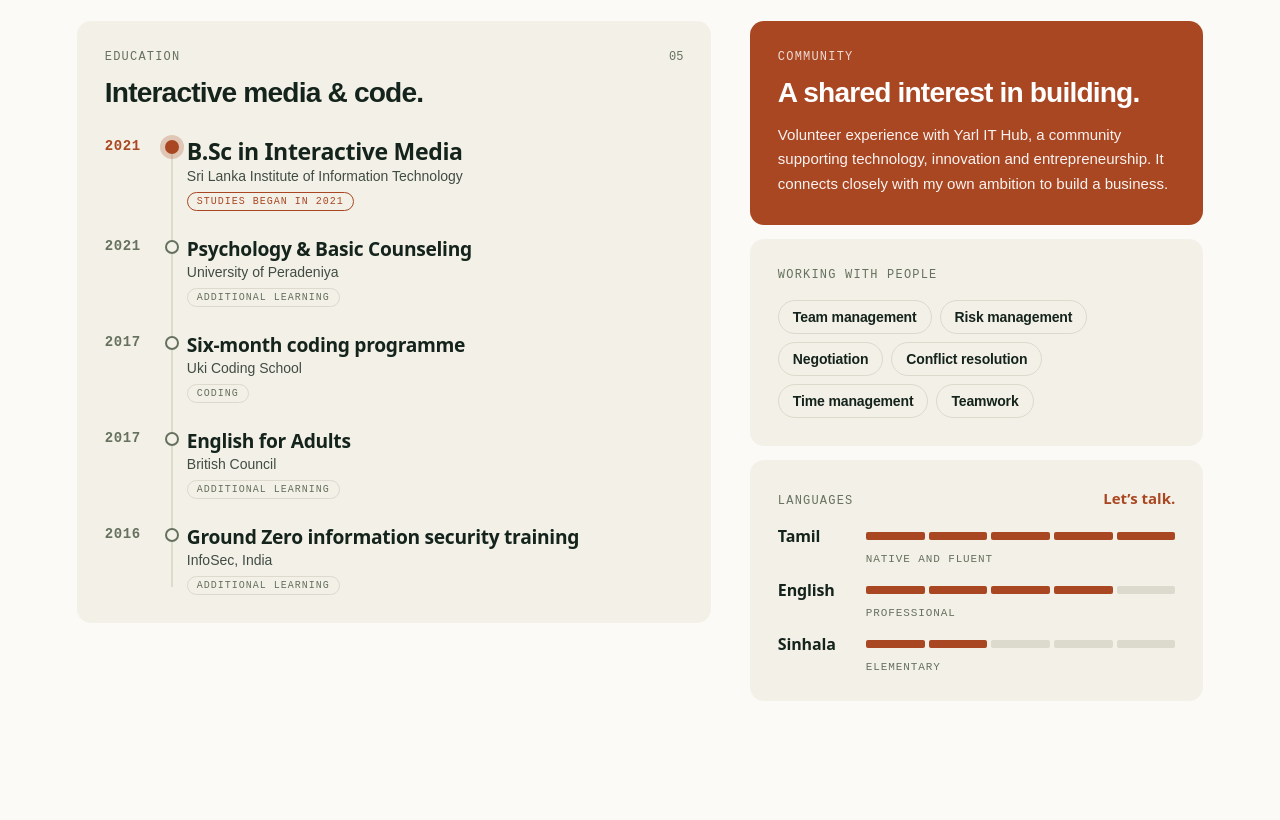
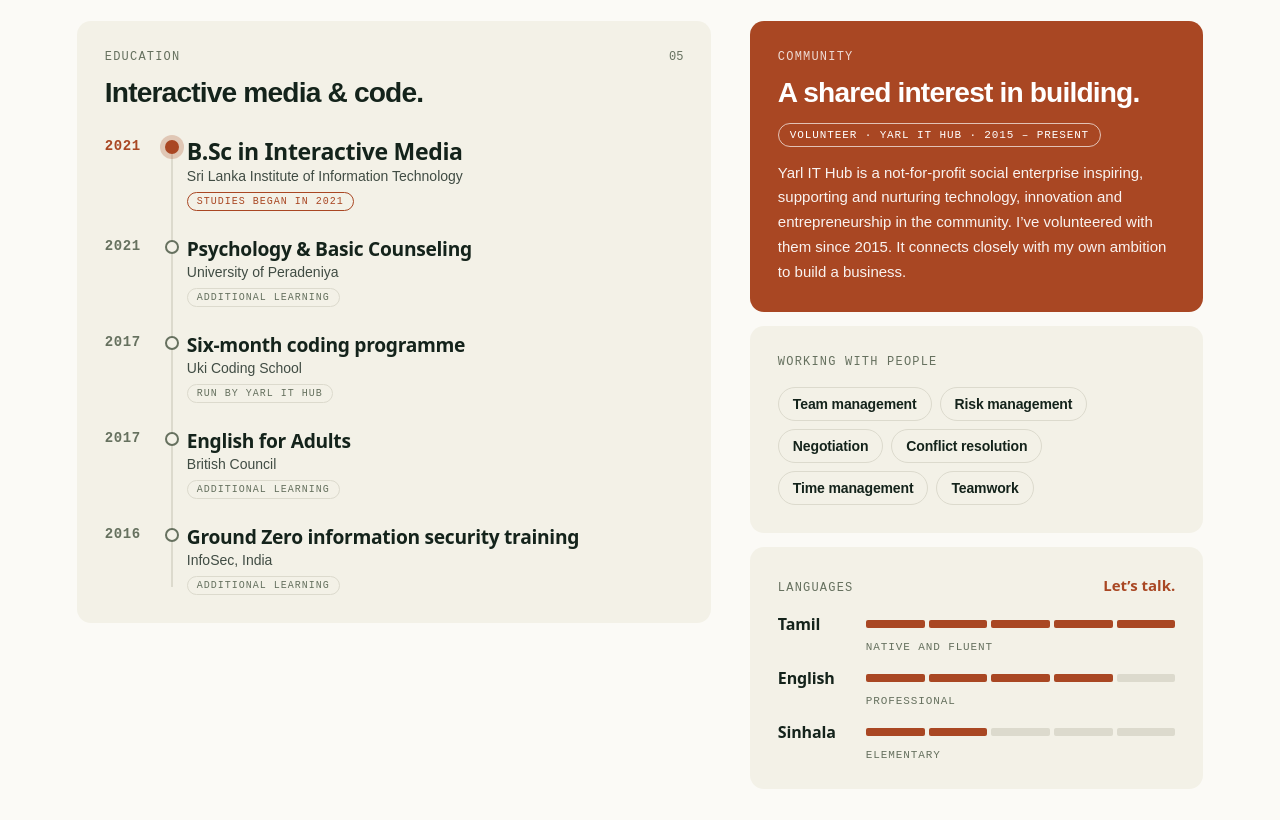
Before and after one commit to Thuvarakanp/TestPort, a React (Vite) app: page / in a window 1280 px wide. Shown: the part 11180-12000 px from the top of the page. Built offline with nearby package versions, Linux system fonts and the light colour scheme.

Commit message:
Mention Yarl IT Hub: volunteer tag and dates, Uki link
Co-Authored-By: Claude Sonnet 5.5 <noreply@anthropic.com>
Claude-Session: https://claude.ai/code/session_01JbT4DJRAdyRM58RNoFcmRz

```diff
--- a/src/components/Learning.jsx
+++ b/src/components/Learning.jsx
@@ -3,7 +3,7 @@ import Reveal from './Reveal.jsx';
 const EDUCATION = [
   { year: '2021', title: 'B.Sc in Interactive Media', where: 'Sri Lanka Institute of Information Technology', note: 'Studies began in 2021', main: true },
   { year: '2021', title: 'Psychology & Basic Counseling', where: 'University of Peradeniya', note: 'Additional learning' },
-  { year: '2017', title: 'Six-month coding programme', where: 'Uki Coding School', note: 'Coding' },
+  { year: '2017', title: 'Six-month coding programme', where: 'Uki Coding School', note: 'Run by Yarl IT Hub' },
   { year: '2017', title: 'English for Adults', where: 'British Council', note: 'Additional learning' },
   { year: '2016', title: 'Ground Zero information security training', where: 'InfoSec, India', note: 'Additional learning' },
 ];
@@ -41,7 +41,8 @@ export default function Learning() {
           <Reveal className="ln-card ln-community">
             <div className="ln-card-head"><span className="eyebrow">COMMUNITY</span></div>
             <h3>A shared interest in building.</h3>
-            <p>Volunteer experience with Yarl IT Hub, a community supporting technology, innovation and entrepreneurship. It connects closely with my own ambition to build a business.</p>
+            <span className="ln-tag">Volunteer · Yarl IT Hub · 2015 – present</span>
+            <p>Yarl IT Hub is a not-for-profit social enterprise inspiring, supporting and nurturing technology, innovation and entrepreneurship in the community. I’ve volunteered with them since 2015. It connects closely with my own ambition to build a business.</p>
           </Reveal>
 
           <Reveal className="ln-card">
--- a/src/styles/learning.css
+++ b/src/styles/learning.css
@@ -56,3 +56,4 @@
   .ln-timeline li{grid-template-columns:42px 30px 1fr}
 }
 @media(prefers-reduced-motion:reduce){.ln-meter i,.ln-dot,.ln-chips li{transition:none}.ln-meter i.on{background:var(--l-accent)}}
+.ln-tag{display:inline-block;margin-top:14px;font:11px ui-monospace,monospace;letter-spacing:.08em;text-transform:uppercase;padding:5px 11px;border:1px solid #ffffffaa;border-radius:99px;color:#fff}
```
